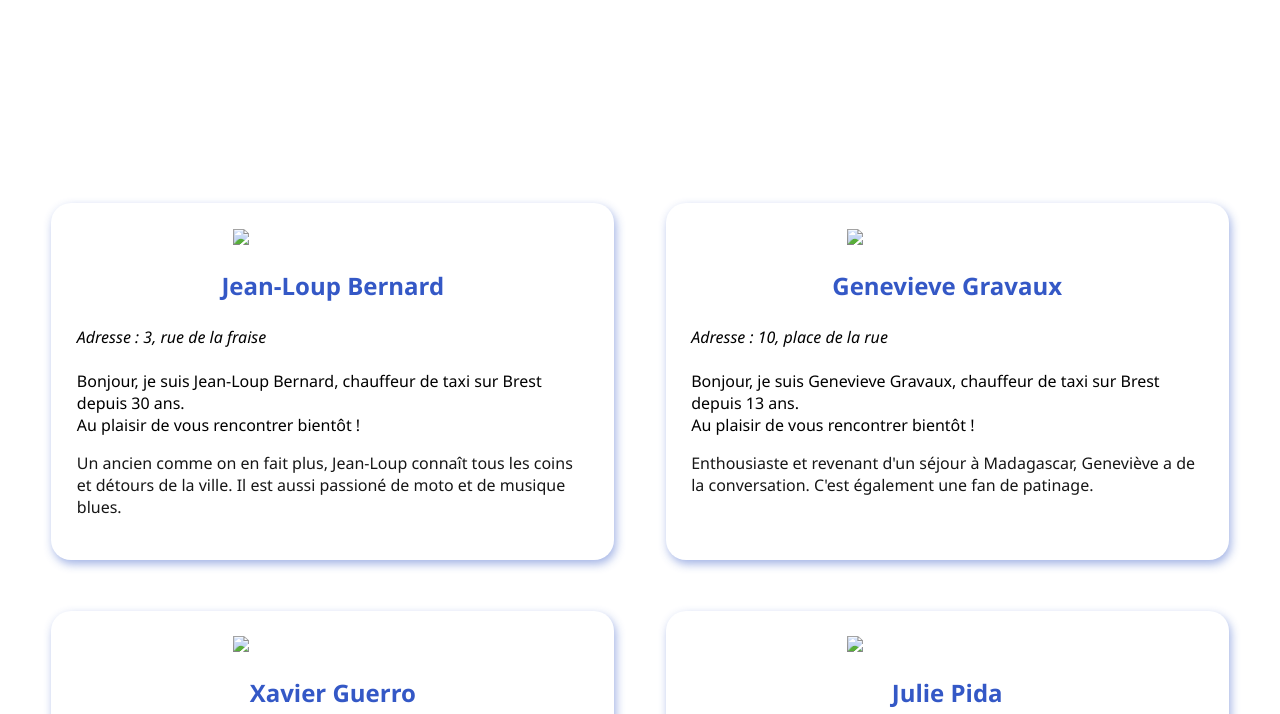
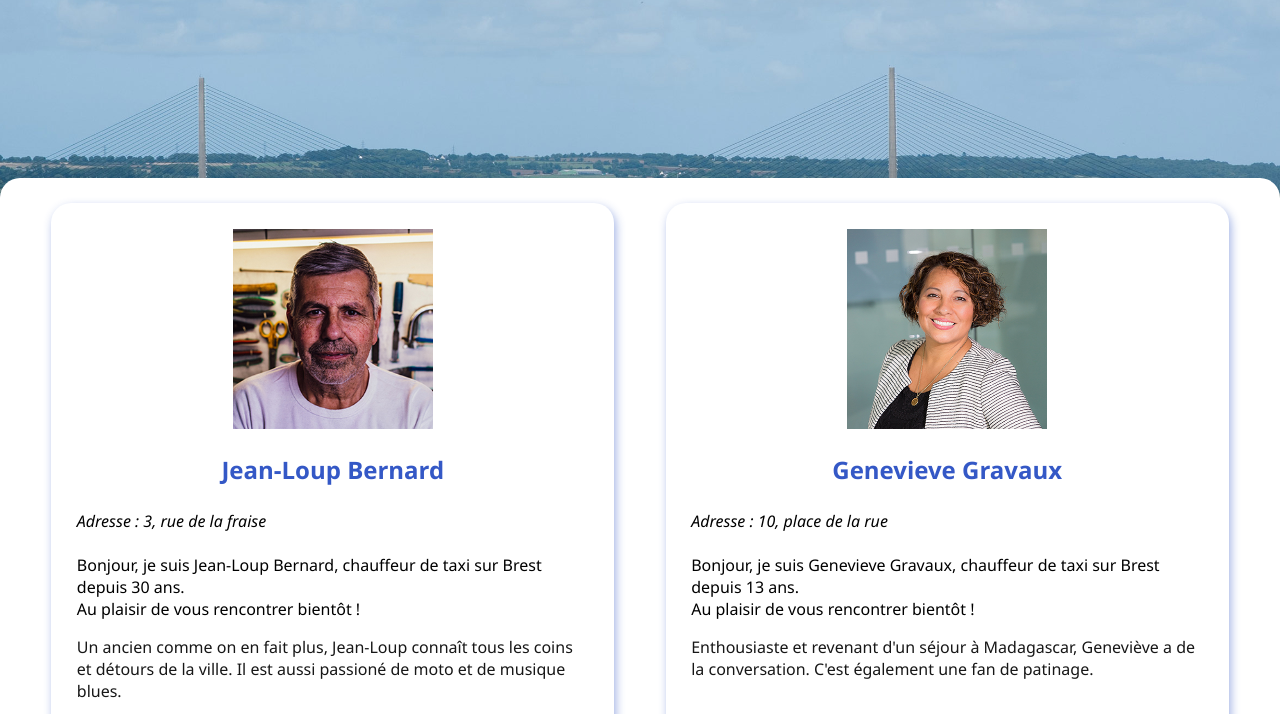
Before and after one commit to Quent-ger/exo-js-deust, a plain HTML site: page index.html in a window 1280 px wide. Shown: the part 238-952 px from the top of the page. Drawn offline with nearby package versions, Linux system fonts and the light colour scheme; files whose address does not match are found by name.

Commit message:
Update index.html

```diff
--- a/index.html
+++ b/index.html
@@ -14,7 +14,7 @@
      crossorigin=""></script>
     <style>
         body {
-            background-image: url(brest-fond.jpg) ;
+            background-image: url(images/brest-fond.jpg) ;
             background-attachment: fixed;
             background-position: center;
             background-repeat: no-repeat;
@@ -218,19 +218,19 @@
 
         // Importation et affectation des photos portraits
         let imageJeanLoup = document.createElement('img');
-        imageJeanLoup.setAttribute('src', 'jean-loup.jpg');
+        imageJeanLoup.setAttribute('src', 'images/jean-loup.jpg');
         carteJeanLoup.insertAdjacentElement('afterbegin', imageJeanLoup);
 
         let imageGenevieve = document.createElement('img');
-        imageGenevieve.setAttribute('src', 'genevieve.jpg');
+        imageGenevieve.setAttribute('src', 'images/genevieve.jpg');
         carteGenevieve.insertAdjacentElement('afterbegin', imageGenevieve);
 
         let imageXavier = document.createElement('img');
-        imageXavier.setAttribute('src', 'xavier.jpg');
+        imageXavier.setAttribute('src', 'images/xavier.jpg');
         carteXavier.insertAdjacentElement('afterbegin', imageXavier);
 
         let imageJulie = document.createElement('img');
-        imageJulie.setAttribute('src', 'julie.jpg');
+        imageJulie.setAttribute('src', 'images/julie.jpg');
         carteJulie.insertAdjacentElement('afterbegin', imageJulie);
 
         // Compteur pour obtenir la somme de kilomètres parcourus par chaque chauffeur
```
